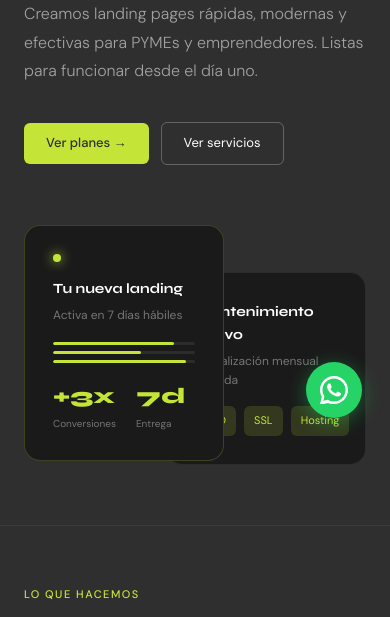
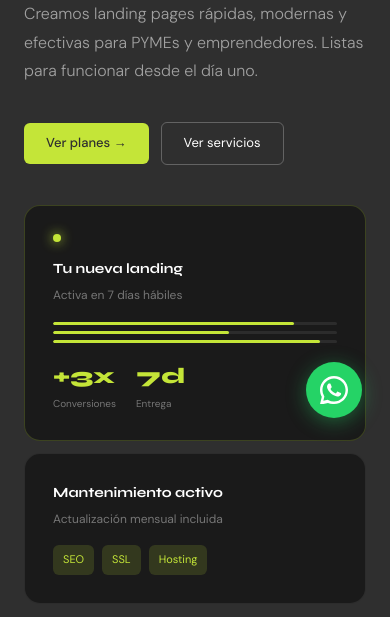
Before and after one commit to Limon-Digital/demo-landing, an Astro site: page / in a window 390 px wide. Shown: the part 398-1015 px from the top of the page. Built offline with nearby package versions, Linux system fonts and the light colour scheme; Astro itself is replaced by a stand-in of ours.

Commit message:
Update Hero.astro
correccion hero solapamiento de paneles

```diff
--- a/src/components/Hero.astro
+++ b/src/components/Hero.astro
@@ -166,7 +166,22 @@
   @media (max-width: 768px) {
   .hero { grid-template-columns: 1fr; padding: 60px 24px 40px; min-height: auto; gap: 40px; }
   h1 { font-size: 38px; letter-spacing: -1px; }
-  .hero-visual { height: 280px; }
-  .card { width: 200px; }
+  .hero-visual {
+    height: auto;
+    display: flex;
+    flex-direction: column;
+    gap: 12px;
+    position: relative;
   }
+  .card {
+    position: relative;
+    width: 100%;
+    top: auto;
+    bottom: auto;
+    left: auto;
+    right: auto;
+  }
+  .card-main { z-index: 2; }
+  .card-secondary { z-index: 1; }
+}
 </style>
```
